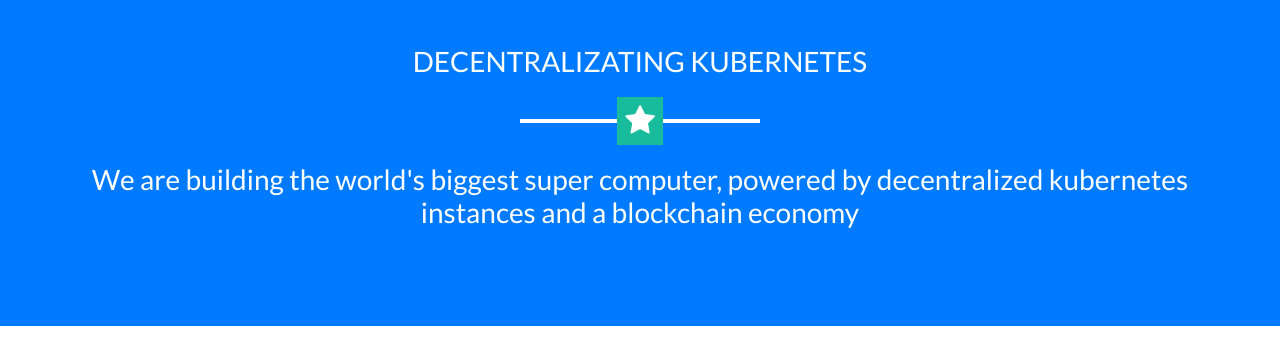
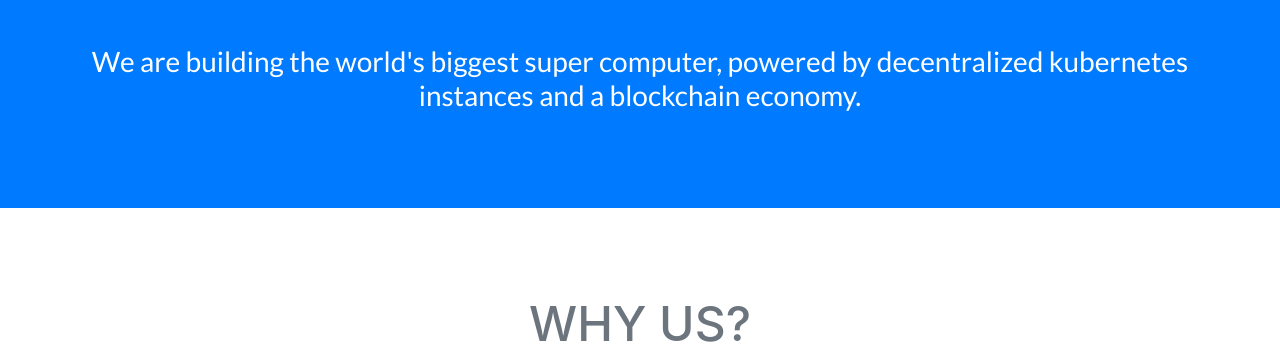
Before and after one commit to SuperKomputer/superkomputer.io, a website with bundled scripts: page index.html in a window 1280 px wide. Shown: the part 444-800 px from the top of the page. Built offline with nearby package versions, Linux system fonts and the light colour scheme.

Commit message:
Removed the header text

```diff
--- a/index.html
+++ b/index.html
@@ -56,9 +56,7 @@
   <header class="masthead bg-primary text-white text-center">
     <div class="container">
       <img class="img-fluid mb-5 d-block mx-auto" src="img/logo.png" alt="">
-      <h2 class="text-uppercase mb-0">Decentralizating Kubernetes</h2>
-      <hr class="star-light">
-      <h2 class="font-weight-light mb-0">We are building the world's biggest super computer, powered by decentralized kubernetes instances and a blockchain economy</h2>
+      <h2 class="font-weight-light mb-0">We are building the world's biggest super computer, powered by decentralized kubernetes instances and a blockchain economy.</h2>
     </div>
   </header>
 
```
